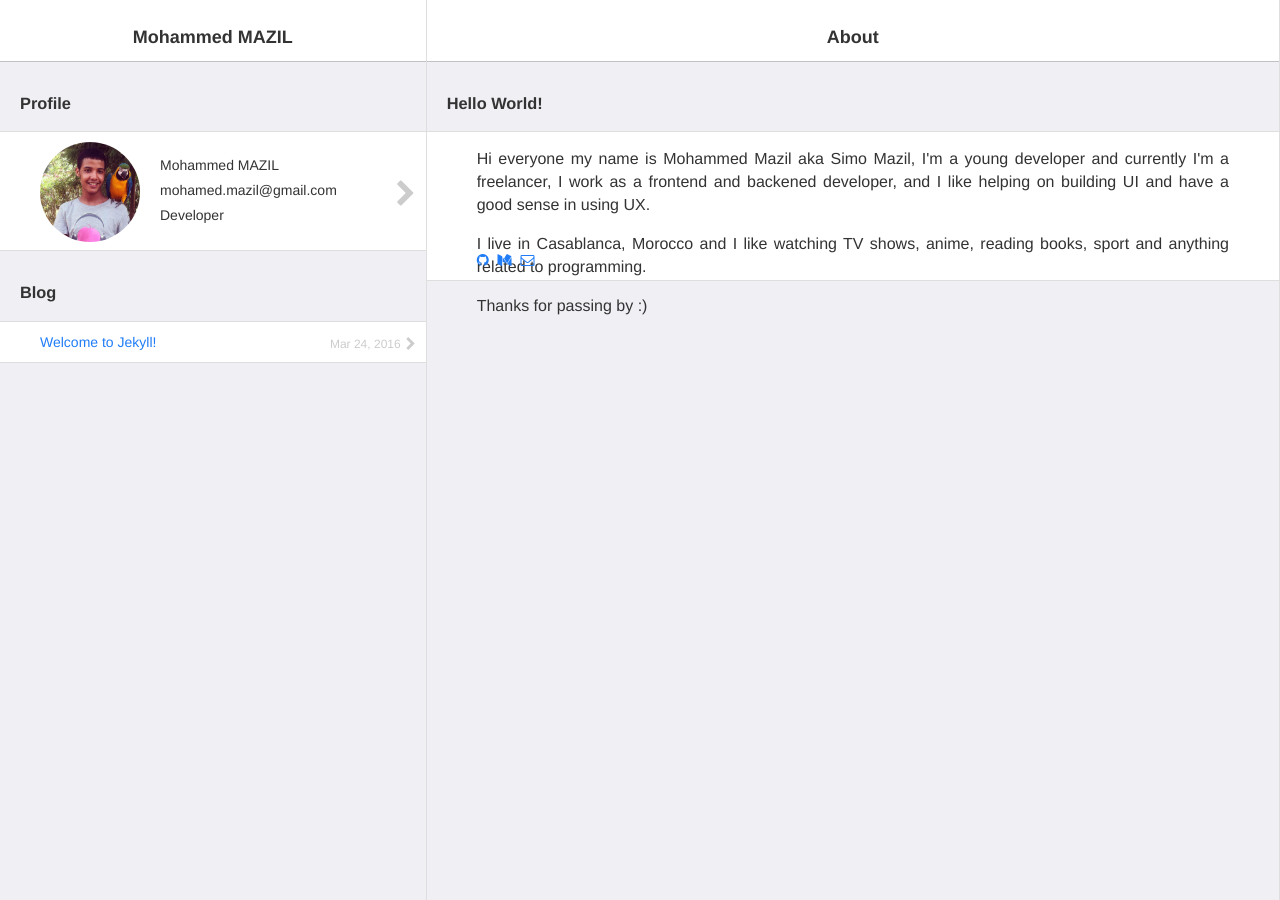
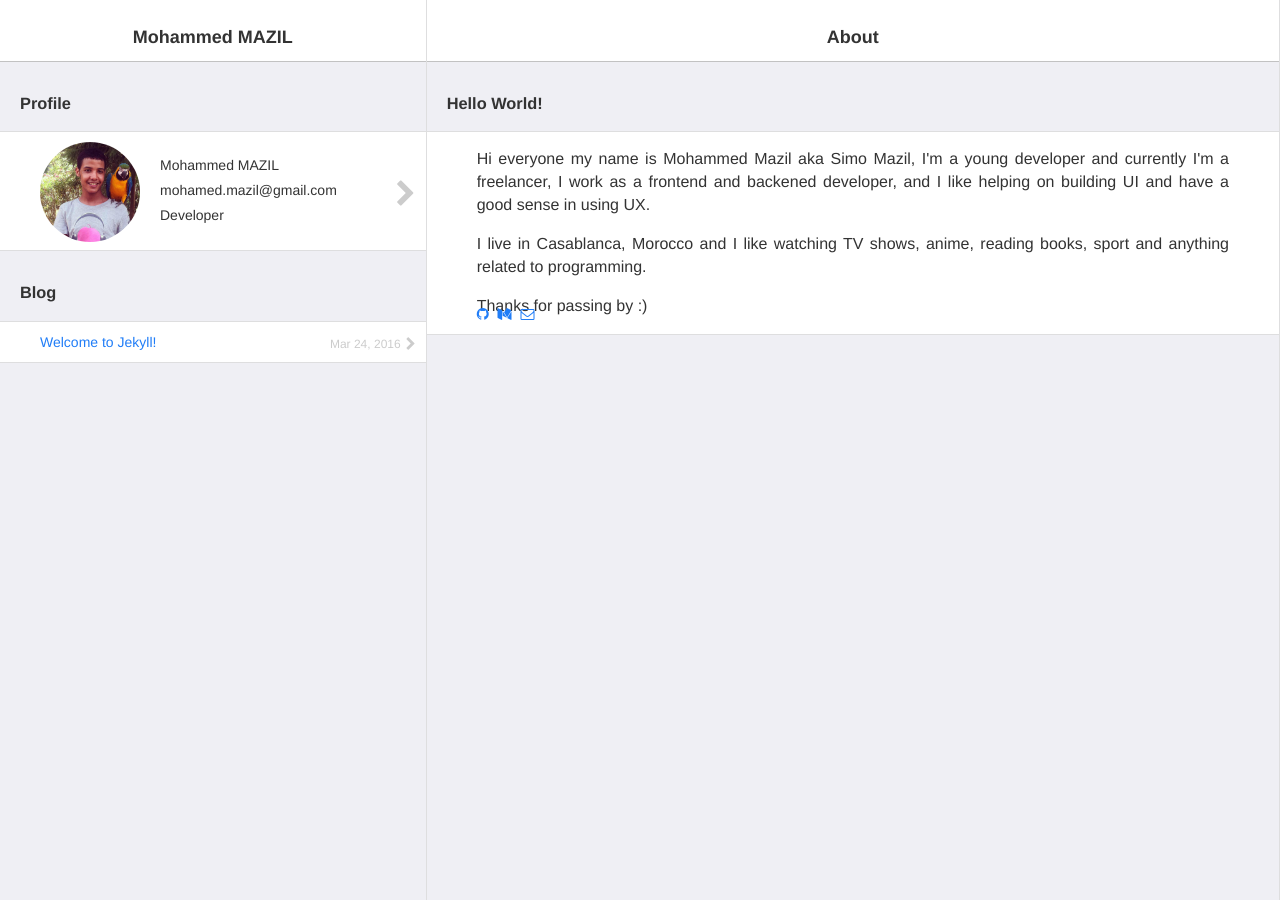
Before and after one commit to SimoMazil/simomazil.github.io, a Jekyll site: the page built from index.html, in a window 1280 px wide. Built offline with Jekyll 4.4.1, drawn with Linux system fonts in a browser that asks for light colours; nearby versions of some CDN libraries.

Commit message:
Update style.css

```diff
--- a/css/style.css
+++ b/css/style.css
@@ -106,7 +106,7 @@ section ul.blog li i{
 }
 section article.about div.about{
   background: #FFF;
-  height: 150px;
+  min-height: 150px;
   border-top: 1px solid #DEDEDF;
   border-bottom: 1px solid #DEDEDF;
   position: relative;
```
